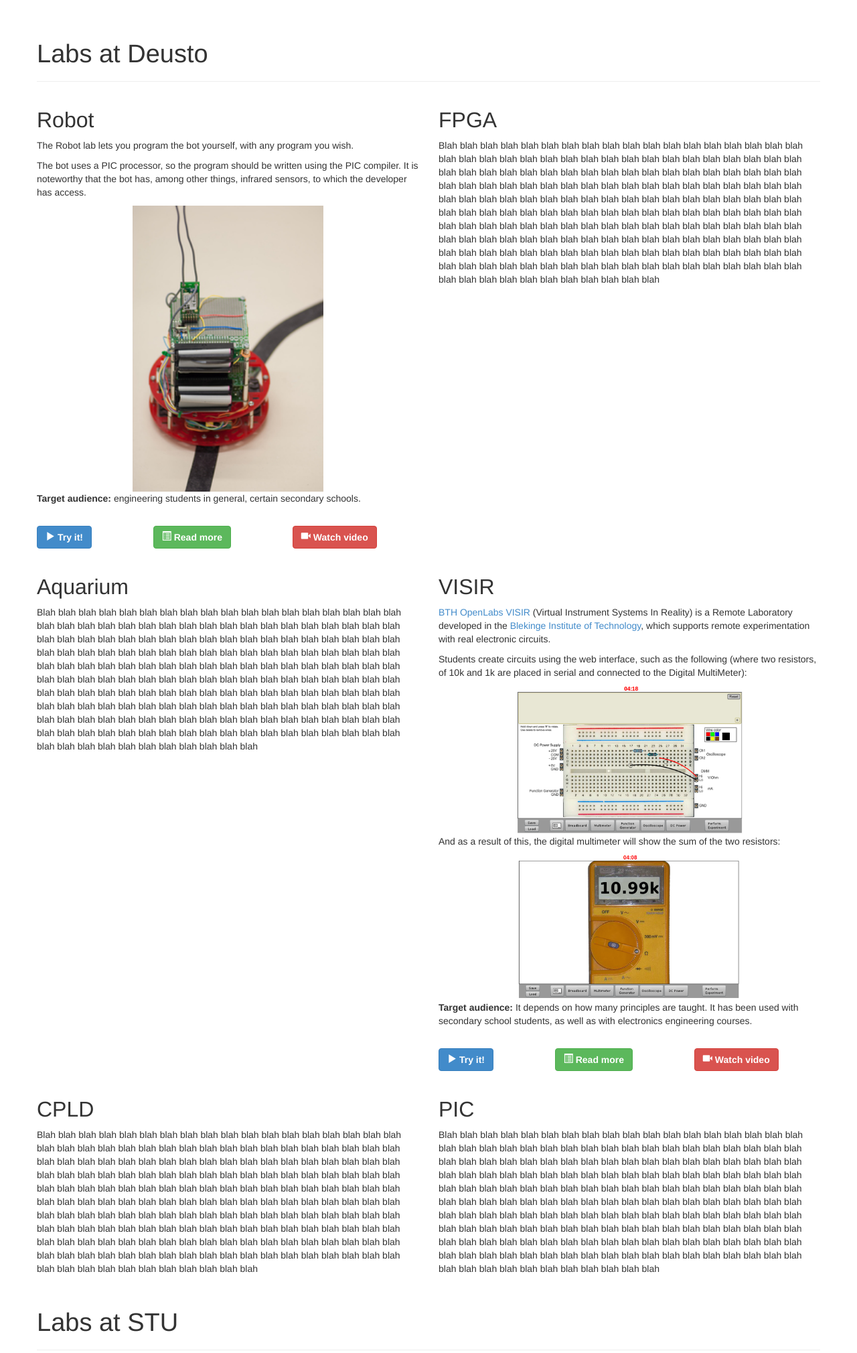
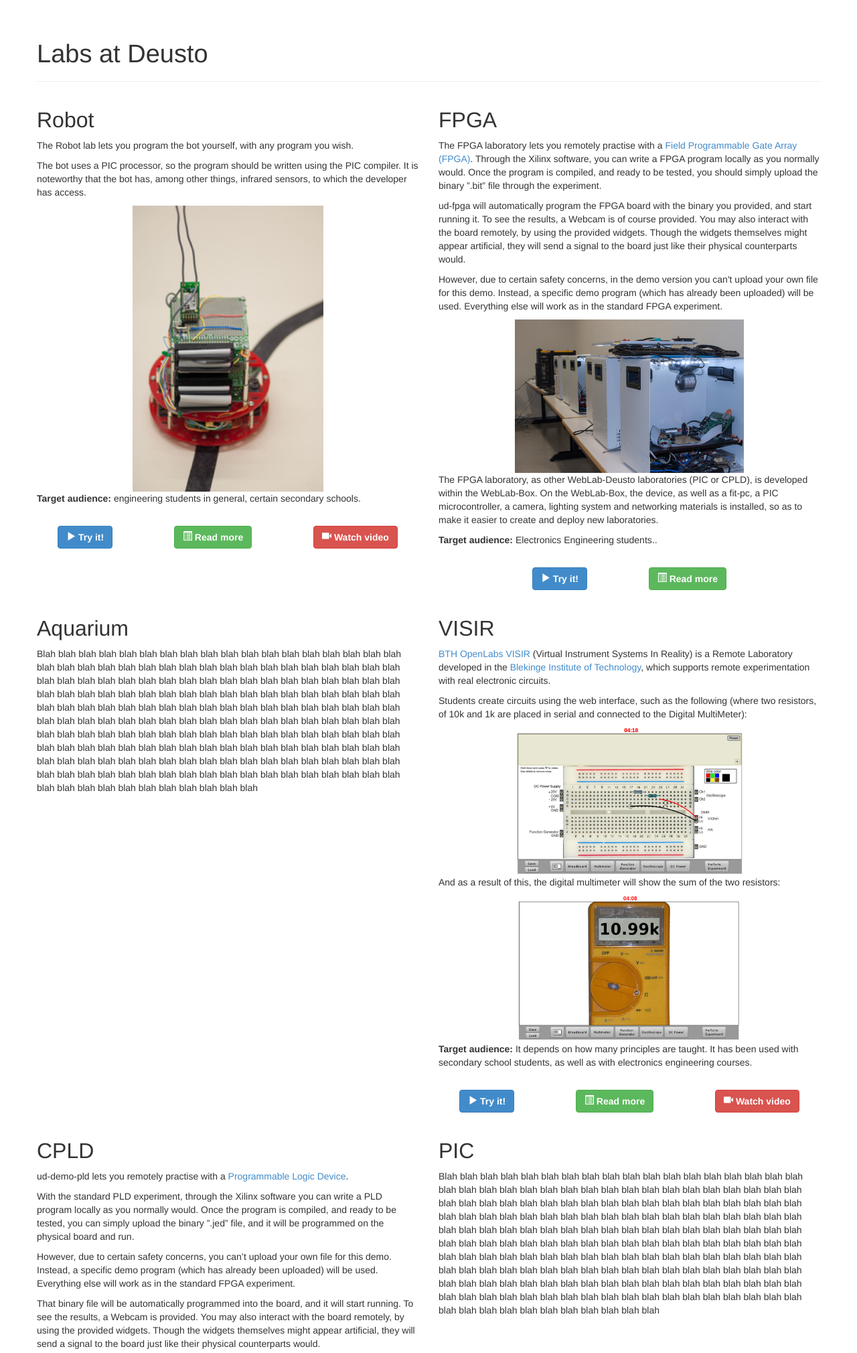
Before and after one commit to weblabdeusto/website, a Python web app: template templates/labs.html in a window 1280 px wide. Shown: the part 50-2070 px from the top of the page at 67% size. Run offline with Jinja, Linux system fonts and the light colour scheme; the template is opened without the code that fills it, so the values that code supplies are empty.

Commit message:
Add more lab descriptions

```diff
--- a/templates/labs.html
+++ b/templates/labs.html
@@ -23,17 +23,40 @@
 
             <p><b>Target audience:</b> engineering students in general, certain secondary schools.</p>
 
+            <div class="text-center">
                 <a class="btn btn-primary" href="https://www.weblab.deusto.es/weblab/client/#page=experiment&exp.category=Robot%20experiments&exp.name=robot-movement"><span class="glyphicon glyphicon-play"></span> Try it!</a>
                 <span class="spacer"></span>
                 <a class="btn btn-success" href="http://weblabdeusto.readthedocs.org/en/latest/sample_labs.html#robot"><span class="glyphicon glyphicon-list-alt"></span> Read more</a>
                 <span class="spacer"></span>
                 <button class="btn btn-danger" onClick="loadVideo(this, 'http://www.youtube.com/embed/1WWAZVyuOBg', 1.4)"><span class="glyphicon glyphicon-facetime-video"></span> Watch video</a>
             </div>
+        </div>
 
         <div class="col-lg-6">
             <h2>FPGA</h2>
 
-            <p>Blah blah blah blah blah blah blah blah blah blah blah blah blah blah blah blah blah blah blah blah blah blah blah blah blah blah blah blah blah blah blah blah blah blah blah blah blah blah blah blah blah blah blah blah blah blah blah blah blah blah blah blah blah blah blah blah blah blah blah blah blah blah blah blah blah blah blah blah blah blah blah blah blah blah blah blah blah blah blah blah blah blah blah blah blah blah blah blah blah blah blah blah blah blah blah blah blah blah blah blah blah blah blah blah blah blah blah blah blah blah blah blah blah blah blah blah blah blah blah blah blah blah blah blah blah blah blah blah blah blah blah blah blah blah blah blah blah blah blah blah blah blah blah blah blah blah blah blah blah blah blah blah blah blah blah blah blah blah blah blah blah blah blah blah blah blah blah blah blah blah blah blah blah blah blah blah blah blah blah blah blah blah blah blah blah blah blah blah blah blah blah</p>
+            <p>The FPGA laboratory lets you remotely practise with a <a href="http://weblabdeusto.readthedocs.org/en/latest/en.wikipedia.org/wiki/FPGA">Field Programmable Gate Array (FPGA)</a>. Through the Xilinx software, you can write a FPGA program locally as you normally would. Once the program is compiled, and ready to be tested, you should simply upload the binary ”.bit” file through the experiment.</p>
+
+            <p>ud-fpga will automatically program the FPGA board with the binary you provided, and start running it. To see the results, a Webcam is of course provided. You may also interact with the board remotely, by using the provided widgets. Though the widgets themselves might appear artificial, they will send a signal to the board just like their physical counterparts would.</p>
+
+            <p>However, due to certain safety concerns, in the demo version you can't upload your own file for this demo. Instead, a specific demo program (which has already been uploaded) will be used. Everything else will work as in the standard FPGA experiment.</p>
+            </p>
+
+            <div class="text-center">
+                <img src="assets/img/weblab_boxes.png" width="60%">
+            </div>
+
+            <p>The FPGA laboratory, as other WebLab-Deusto laboratories (PIC or CPLD), is developed within the WebLab-Box. On the WebLab-Box, the device, as well as a fit-pc, a PIC microcontroller, a camera, lighting system and networking materials is installed, so as to make it easier to create and deploy new laboratories.</p>
+
+
+            <p><b>Target audience:</b> Electronics Engineering students..</p>
+
+            <div class="text-center">
+                <a class="btn btn-primary" href="https://www.weblab.deusto.es/weblab/client/#page=experiment&exp.category=FPGA%20experiments&exp.name=ud-demo-fpga"><span class="glyphicon glyphicon-play"></span> Try it!</a>
+                <span class="spacer"></span>
+                <a class="btn btn-success" href="http://weblabdeusto.readthedocs.org/en/latest/sample_labs.html#fpga"><span class="glyphicon glyphicon-list-alt"></span> Read more</a>
+            </div>
+
         </div>
 
     </div>
@@ -67,11 +90,13 @@
             <p><b>Target audience:</b> It depends on how many principles are taught. It has been used with secondary school students, as well as with electronics engineering courses.</p>
 
 
+            <div class="text-center">
                 <a class="btn btn-primary" href="https://www.weblab.deusto.es/weblab/client/#page=experiment&exp.category=Visir%20experiments&exp.name=visir"><span class="glyphicon glyphicon-play"></span> Try it!</a>
                 <span class="spacer"></span>
                 <a class="btn btn-success" href="http://weblabdeusto.readthedocs.org/en/latest/sample_labs.html#visir"><span class="glyphicon glyphicon-list-alt"></span> Read more</a>
                 <span class="spacer"></span>
                 <button class="btn btn-danger" onClick="loadVideo(this, 'http://www.youtube.com/embed/vI5aM6Yq3S4', 1.4)"><span class="glyphicon glyphicon-facetime-video"></span> Watch video</a>
+            </div>
 
         </div>
 
@@ -81,7 +106,27 @@
         <div class="col-lg-6">
             <h2>CPLD</h2>
 
-            <p>Blah blah blah blah blah blah blah blah blah blah blah blah blah blah blah blah blah blah blah blah blah blah blah blah blah blah blah blah blah blah blah blah blah blah blah blah blah blah blah blah blah blah blah blah blah blah blah blah blah blah blah blah blah blah blah blah blah blah blah blah blah blah blah blah blah blah blah blah blah blah blah blah blah blah blah blah blah blah blah blah blah blah blah blah blah blah blah blah blah blah blah blah blah blah blah blah blah blah blah blah blah blah blah blah blah blah blah blah blah blah blah blah blah blah blah blah blah blah blah blah blah blah blah blah blah blah blah blah blah blah blah blah blah blah blah blah blah blah blah blah blah blah blah blah blah blah blah blah blah blah blah blah blah blah blah blah blah blah blah blah blah blah blah blah blah blah blah blah blah blah blah blah blah blah blah blah blah blah blah blah blah blah blah blah blah blah blah blah blah blah blah</p>
+            <p>ud-demo-pld lets you remotely practise with a <a href="http://en.wikipedia.org/wiki/CPLD">Programmable Logic Device</a>.</p>
+
+            <p>With the standard PLD experiment, through the Xilinx software you can write a PLD program locally as you normally would. Once the program is compiled, and ready to be tested, you can simply upload the binary ”.jed” file, and it will be programmed on the physical board and run.</p>
+
+            <p>However, due to certain safety concerns, you can’t upload your own file for this demo. Instead, a specific demo program (which has already been uploaded) will be used. Everything else will work as in the standard FPGA experiment.</p>
+
+            <p>That binary file will be automatically programmed into the board, and it will start running. To see the results, a Webcam is provided. You may also interact with the board remotely, by using the provided widgets. Though the widgets themselves might appear artificial, they will send a signal to the board just like their physical counterparts would.</p>
+
+            <div class="text-center">
+                <img src="assets/img/demo-pld.jpg" width="60%"/>
+            </diV>
+
+            <p>As the FPGA, the CPLD laboratory is running in the WebLab-Box. However, two different laboratories are available. The queue of students is balanced between both copies, so it goes twice faster.</p>
+
+            <div class="text-center">
+                <a class="btn btn-primary" href="https://www.weblab.deusto.es/weblab/client/#page=experiment&exp.category=PLD%20experiments&exp.name=ud-demo-pld"><span class="glyphicon glyphicon-play"></span> Try it!</a>
+                <span class="spacer"></span>
+                <a class="btn btn-success" href="http://weblabdeusto.readthedocs.org/en/latest/sample_labs.html#cpld"><span class="glyphicon glyphicon-list-alt"></span> Read more</a>
+                <span class="spacer"></span>
+                <button class="btn btn-danger" onClick="loadVideo(this, 'http://www.youtube.com/embed/zON7oYtssrw', 1.4)"><span class="glyphicon glyphicon-facetime-video"></span> Watch video</a>
+            </div>
 
         </div>
 
@@ -91,6 +136,14 @@
             <p>Blah blah blah blah blah blah blah blah blah blah blah blah blah blah blah blah blah blah blah blah blah blah blah blah blah blah blah blah blah blah blah blah blah blah blah blah blah blah blah blah blah blah blah blah blah blah blah blah blah blah blah blah blah blah blah blah blah blah blah blah blah blah blah blah blah blah blah blah blah blah blah blah blah blah blah blah blah blah blah blah blah blah blah blah blah blah blah blah blah blah blah blah blah blah blah blah blah blah blah blah blah blah blah blah blah blah blah blah blah blah blah blah blah blah blah blah blah blah blah blah blah blah blah blah blah blah blah blah blah blah blah blah blah blah blah blah blah blah blah blah blah blah blah blah blah blah blah blah blah blah blah blah blah blah blah blah blah blah blah blah blah blah blah blah blah blah blah blah blah blah blah blah blah blah blah blah blah blah blah blah blah blah blah blah blah blah blah blah blah blah blah</p>
         </div>
 
+    </div>
+
+    <div class="row vmargin-20">
+        <div class="col-lg-6">
+            <h2>Virtual Machines</h2>
+
+            <p>Blah blah blah blah blah blah blah blah blah blah blah blah blah blah blah blah blah blah blah blah blah blah blah blah blah blah blah blah blah blah blah blah blah blah blah blah blah blah blah blah blah blah blah blah blah blah blah blah blah blah blah blah blah blah blah blah blah blah blah blah blah blah blah blah blah blah blah blah blah blah blah blah blah blah blah blah blah blah blah blah blah blah blah blah blah blah blah blah blah blah blah blah blah blah blah blah blah blah blah blah blah blah blah blah blah blah blah blah blah blah blah blah blah blah blah blah blah blah blah blah blah blah blah blah blah blah blah blah blah blah blah blah blah blah blah blah blah blah blah blah blah blah blah blah blah blah blah blah blah blah blah blah blah blah blah blah blah blah blah blah blah blah blah blah blah blah blah blah blah blah blah blah blah blah blah blah blah blah blah blah blah blah blah blah blah blah blah blah blah blah blah</p>
+        </div>
     </div>
 
 
```
Also changed, not shown: templates/members.html (+14 -11 lines), output/assets/img/demo-pld.jpg (added). Lines whose indentation alone changed are shown as unchanged.
